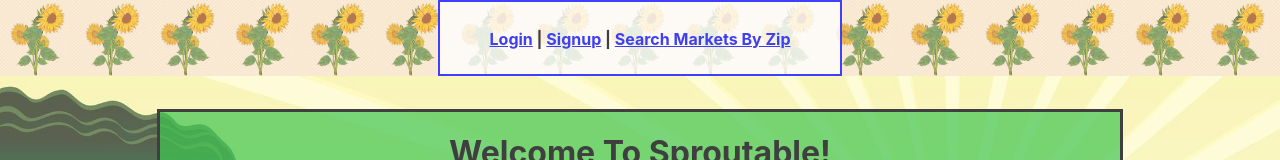
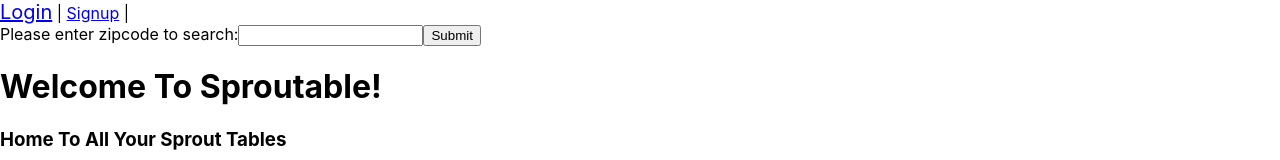
Before and after one commit to FluxOfPingIntegers/sproutable-frontend, a React (Create React App) app: page / in a window 1280 px wide. Shown: the top 160 px of the page. Built offline with nearby package versions, Linux system fonts and the light colour scheme.

Commit message:
redesigning UI

```diff
--- a/src/App.css
+++ b/src/App.css
@@ -1,4 +1,8 @@
+.large {
+  font-size: 20px;
+}
 
+/*
 .App {
   text-align: center;
   background-image: url("./assets/images/farmArt.jpg");
@@ -74,6 +78,7 @@
 ul {
   list-style-type: none;
 }
+*/
 
 .App-logo {
   height: 40vmin;
--- a/src/components/Nav.js
+++ b/src/components/Nav.js
@@ -2,13 +2,36 @@
 import {connect} from 'react-redux'
 import {useNavigate} from 'react-router-dom'
 import {clearUser} from '../redux/actionCreators'
+import ZipSearch from './ZipSearch'
+import { useState } from 'react'
 
 function Nav({user, clearUser}){
+  const [selectedButton, setSelectedButton] = useState("")
+
+  const handleMouseEnter = (e) => {
+    setSelectedButton(e.target.id)
+    e.preventDefault()
+  }
+
+  const handleMouseLeave = (e) => {
+    setSelectedButton("")
+    e.preventDefault()
+  }
+
+  const buttonSize = (elementId) => {
+    if (elementId === selectedButton) {
+      return "large"
+    } else {
+      return "small"
+    }
+  }
 
   const authOptions = (
     <>
-      <NavLink to="/users/login">Login</NavLink> |<> </>
-      <NavLink to="/users/signup">Signup</NavLink> |<> </>
+      <NavLink to="/users/login" onMouseEnter={handleMouseEnter}
+        onMouseLeave={handleMouseLeave} id="login-button" className={buttonSize("login-button")}>Login</NavLink> |<> </>
+      <NavLink to="/users/signup" onMouseEnter={handleMouseEnter}
+        onMouseLeave={handleMouseLeave} id="signup-button" className={buttonSize("signup-button")}>Signup</NavLink> |<> </>
     </>
   )
 
@@ -23,15 +46,16 @@
   const userDisplay = (
     <>
       Logged in as: <NavLink to="/users/1">{user.username}</NavLink> |<> </>
-      <NavLink to="/" onClick={handleLogoutClick}>Logout</NavLink> | <> </>
+      <NavLink to="/" onClick={handleLogoutClick} id="logout-button" className={buttonSize("lgout-button")}>Logout</NavLink> | <> </>
     </>
   )
 
   return <nav className="Nav">
-    <div id="nav">
+    <>
     {!!user.username ? userDisplay : authOptions}
-    <NavLink to="/locations/zip-search">Search Markets By Zip</NavLink>
-    </ div>
+    <ZipSearch />
+    {/* <NavLink to="/locations/zip-search">Search Markets By Zip</NavLink> */}
+    </>
   </nav>
 }
 
```
